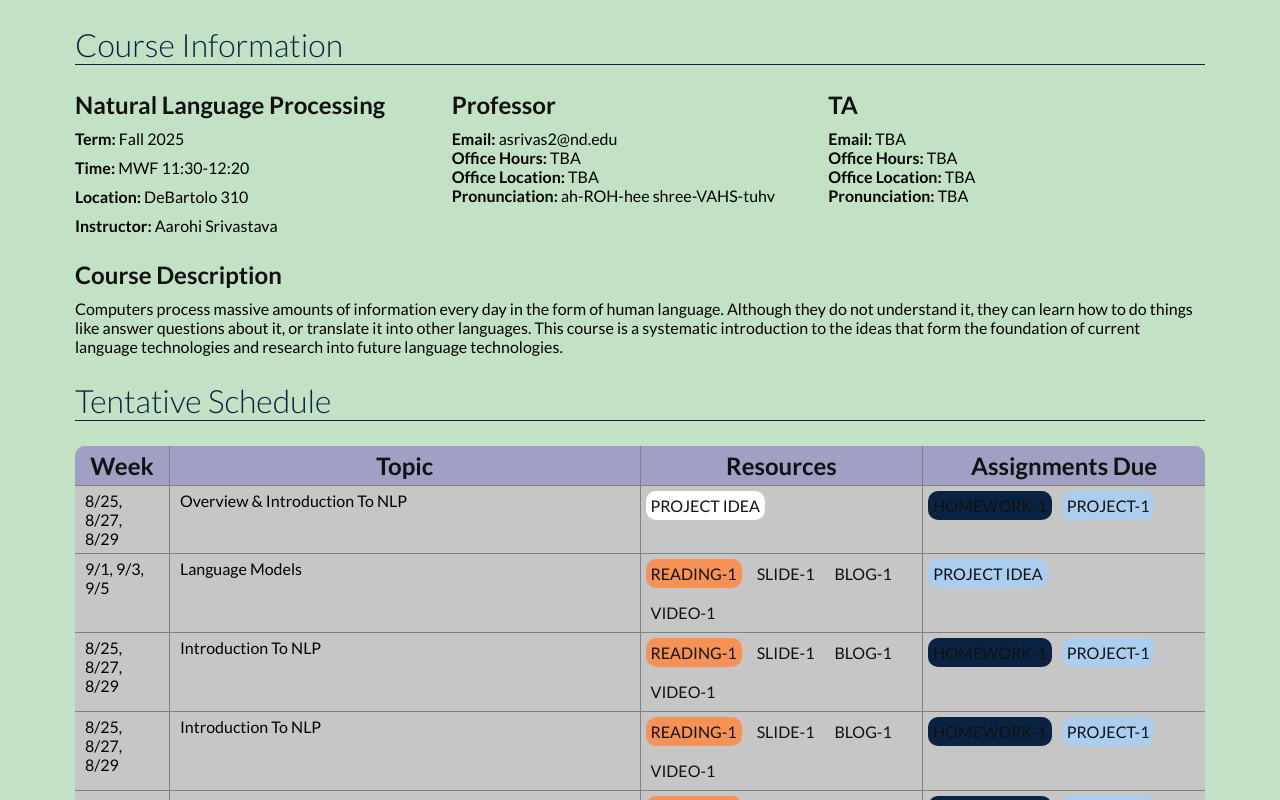
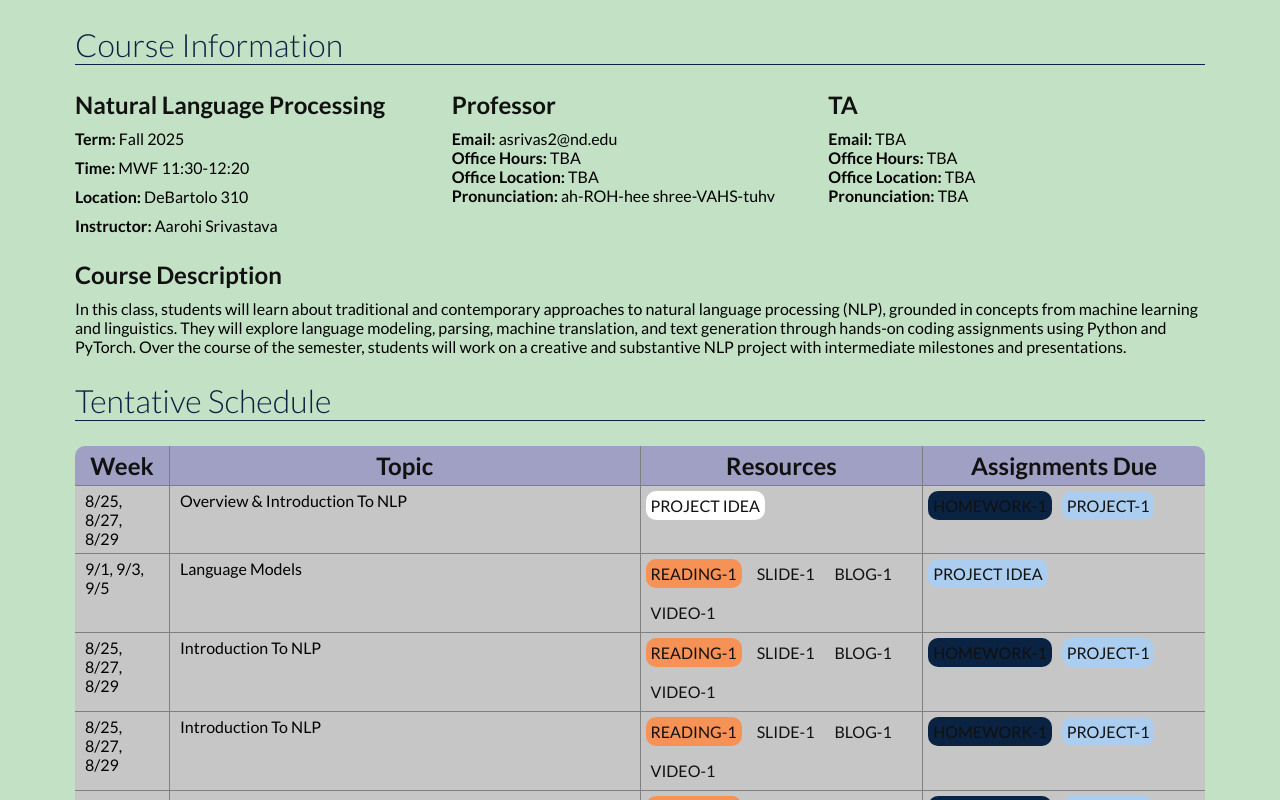
Before and after one commit to aarsri/cse40657, a React (Vite) app: page / in a window 1280 px wide. Shown: the top 800 px of the page. Built offline with nearby package versions, Linux system fonts and the light colour scheme.

Commit message:
Update overview.tsx

```diff
--- a/src/components/templates/overview.tsx
+++ b/src/components/templates/overview.tsx
@@ -98,11 +98,7 @@ const Overview = () => {
           Course Description
         </h2>
         <p>
-          Computers process massive amounts of information every day in the form of human
-          language. Although they do not understand it, they can learn how to do things like
-          answer questions about it, or translate it into other languages. This course is a
-          systematic introduction to the ideas that form the foundation of current language
-          technologies and research into future language technologies.
+          In this class, students will learn about traditional and contemporary approaches to natural language processing (NLP), grounded in concepts from machine learning and linguistics. They will explore language modeling, parsing, machine translation, and text generation through hands-on coding assignments using Python and PyTorch. Over the course of the semester, students will work on a creative and substantive NLP project with intermediate milestones and presentations.
         </p>
       </article>
     </section>
```
